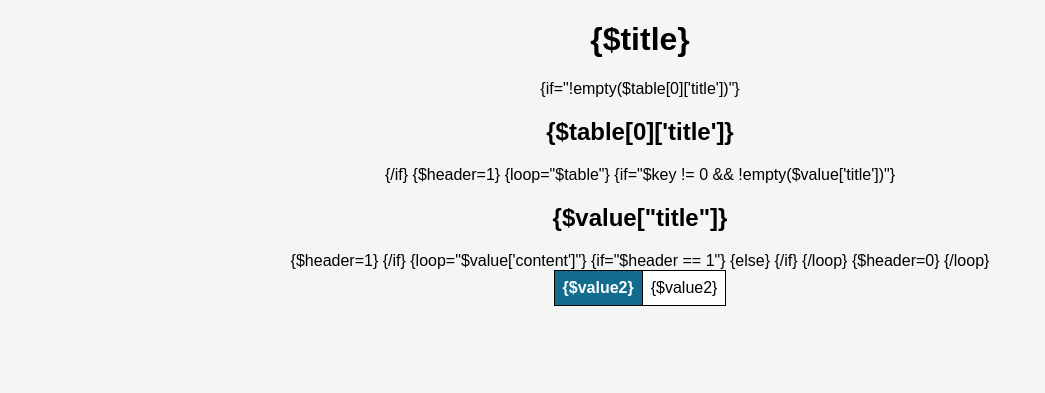
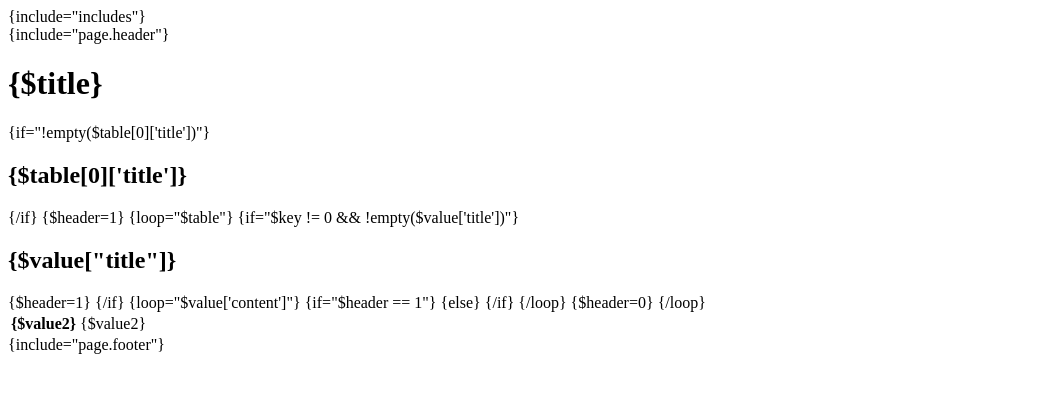
Before and after one commit to hackEns/Jarvis_web, a PHP site: page /tpl/jarvis_web.html in a window 1280 px wide. Shown: the top 393 px of the page, without its empty margins (0-1045 px from the left). Run offline with PHP 8.4, Linux system fonts and the light colour scheme.

Commit message:
Integrated jarvis in shaarli

```diff
--- a/inc/jarvis_web.css
+++ /dev/null
@@ -1,30 +0,0 @@
-body {
-    text-align: center;
-    font-family: sans-serif;
-    background-color: #F5F5F5;
-}
-
-table {
-    margin: auto;
-    border-collapse: collapse;
-    background-color: white;
-}
-
-td, th {
-    padding: 0.5em;
-    border: 1px solid black;
-}
-
-th {
-    background-color: #116C8E;
-    color: white;
-    font-weight: bold;
-}
-
-.disabled {
-    background-color: grey;
-}
-
-.urgent {
-    background-color: red;
-}
--- a/index.php
+++ b/index.php
@@ -1553,7 +1553,7 @@ function renderPage()
             $table[] = array("class"=>($result["bought"] == 1) ? "disabled" : "", "content"=>array(htmlspecialchars($result["item"]), htmlspecialchars($result["comment"]), htmlspecialchars($result["author"]), $date->format("d/m/Y"), $result["bought"] == 1 ? "Oui" : "Non"));
         }
 
-        $PAGE->assign("title", $GLOBALS["title"]." - Courses");
+        $PAGE->assign("title", "Courses");
         $PAGE->assign("table", $table);
         $PAGE->renderPage('jarvis_web');
         exit;
@@ -1576,7 +1576,7 @@ function renderPage()
 
             $table[] = array("class"=>(($result["back"] == 1) ? "disabled " : "").(($interval->format("a") <= 1) ? "urgent" : ""), "content"=>array(htmlspecialchars($result['tool']), htmlspecialchars($result['borrower']), $from->format("d/m/Y"), $until->format("d/m/Y"), (($result["back"] == 1) ? "Oui" : "Non")));
         }
-        $PAGE->assign("title", $GLOBALS["title"]." - Emprunts");
+        $PAGE->assign("title", "Emprunts");
         $PAGE->assign("table", $table);
         $PAGE->renderPage('jarvis_web');
         exit;
@@ -1632,7 +1632,7 @@ function renderPage()
             $scholar_year = $result_scholar_year;
             $total -= $amount;
         }
-        $PAGE->assign("title", $GLOBALS["title"]." - Budget");
+        $PAGE->assign("title", "Budget");
         $PAGE->assign("table", $table);
         $PAGE->renderPage('jarvis_web');
         exit;
--- a/tpl/jarvis_web.html
+++ b/tpl/jarvis_web.html
@@ -1,11 +1,14 @@
 <!DOCTYPE html>
 <html>
-    <head>
-        <meta charset="utf-8">
-        <title>{$title}</title>
-        <link rel="stylesheet" href="../inc/jarvis_web.css">
+<head>{include="includes"}
 </head>
 <body>
+<div id="pageheader">
+    {include="page.header"}
+</div>
+
+<main class="jarvis">
+
     <h1>{$title}</h1>
     {if="!empty($table[0]['title'])"}
     <h2>{$table[0]['title']}</h2>
@@ -33,5 +36,9 @@
         {$header=0}
         {/loop}
     </table>
+
+</main>
+
+{include="page.footer"}
 </body>
 </html>
--- a/tpl/page.header.html
+++ b/tpl/page.header.html
@@ -10,7 +10,10 @@
     <a href="http://hackens.org"><i class="glyphicon glyphicon-home"></i> hackEns</a>
     <a id="activeLinklist" href="?" class="nomobile"><i class="glyphicon glyphicon-star"></i> Jarvis</a>
     <a id="activeTagcloud" href="?do=tagcloud"><i class="glyphicon glyphicon-tags"></i> tags</a>
-    <a id="activePicwall" href="?do=picwall{$searchcrits}"><i class="glyphicon glyphicon-picture"></i> images</a>
+    <!--<a id="activePicwall" href="?do=picwall{$searchcrits}"><i class="glyphicon glyphicon-picture"></i> images</a>-->
+    <a id="activeTagcloud" href="?do=budget"><i class="glyphicon glyphicon-euro"></i> budget</a>
+    <a id="activeTagcloud" href="?do=courses"><i class="glyphicon glyphicon-shopping-cart"></i> courses</a>
+    <a id="activeTagcloud" href="?do=emprunts"><i class="glyphicon glyphicon-random"></i> emprunts</a>
     <a href="?do=about"><i class="glyphicon glyphicon-info-sign"></i> à propos</a>
     <!--<a href="http://" class="cachemoi"><i class="glyphicon glyphicon-envelope"></i> menu 3</a>-->
     <a href="{$feedurl}?do=rss{$searchcrits}" class="nomobile"><img src="../images/feed-icon-fa.png" alt="rss"> rss</a>
```
Also changed, not shown: inc/albinomouse.css (+35 -0 lines). Lines whose indentation alone changed are shown as unchanged.
